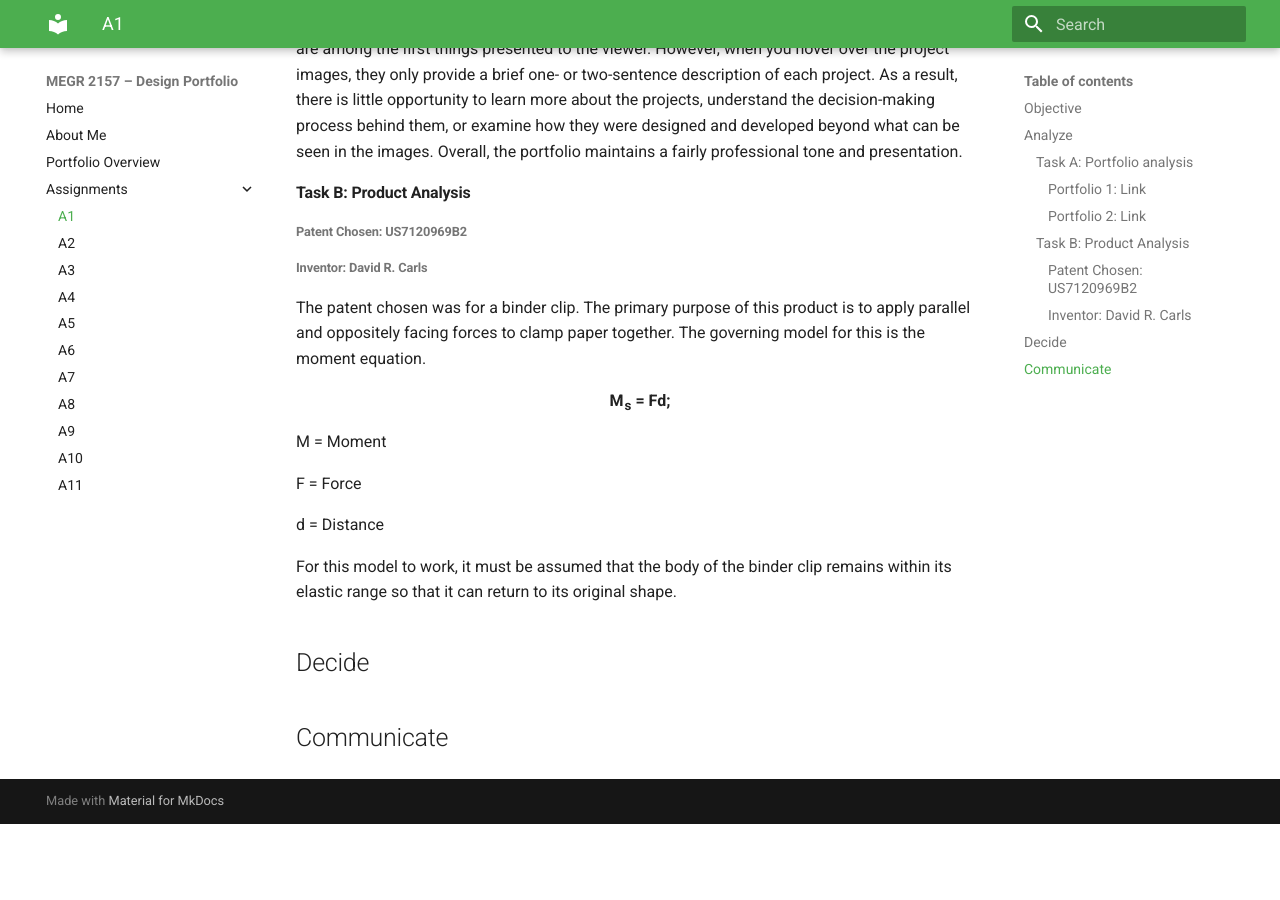
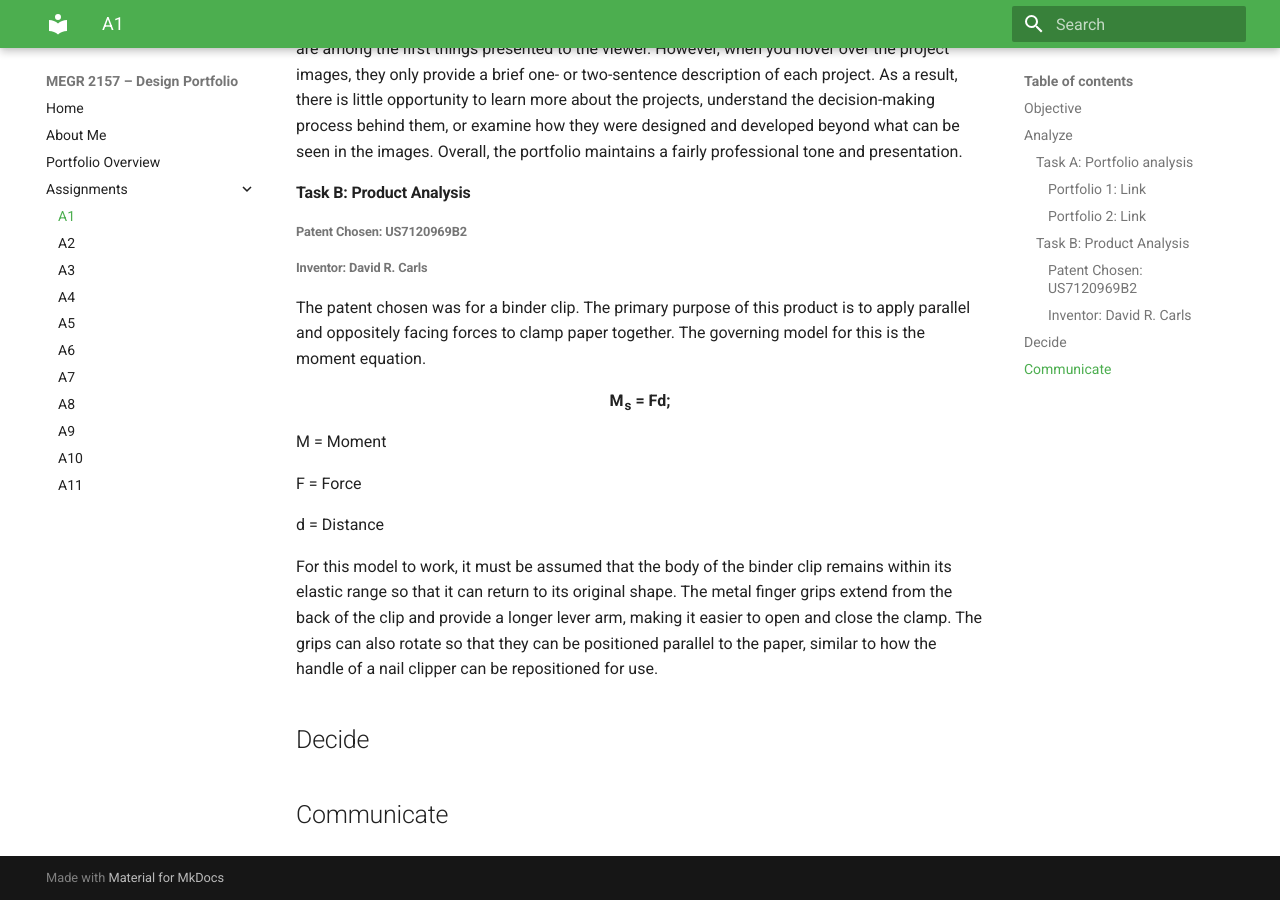
Before and after one commit to SanjayKashyap24/design-projects-portfolio, an MkDocs documentation site: the page built from docs/assignments/A01/index.md, in a window 1280 px wide and 900 px high, scrolled down 851 px. Built offline with MkDocs 1.6.1 and Material for MkDocs 9.7.7, drawn with Linux system fonts in a browser that asks for light colours; before the commit the page ends 1675 px from its top, so only the background shows below that.

Commit message:
Enhance description of binder clip model
Expanded explanation of the binder clip's functionality and design.

```diff
--- a/docs/assignments/A01/index.md
+++ b/docs/assignments/A01/index.md
@@ -26,7 +26,7 @@ The patent chosen was for a binder clip. The primary purpose of this product is
 <p>F = Force</p>
 <p>d = Distance</p>
 
-For this model to work, it must be assumed that the body of the binder clip remains within its elastic range so that it can return to its original shape.
+For this model to work, it must be assumed that the body of the binder clip remains within its elastic range so that it can return to its original shape. The metal finger grips extend from the back of the clip and provide a longer lever arm, making it easier to open and close the clamp. The grips can also rotate so that they can be positioned parallel to the paper, similar to how the handle of a nail clipper can be repositioned for use.
 
 
 
```
